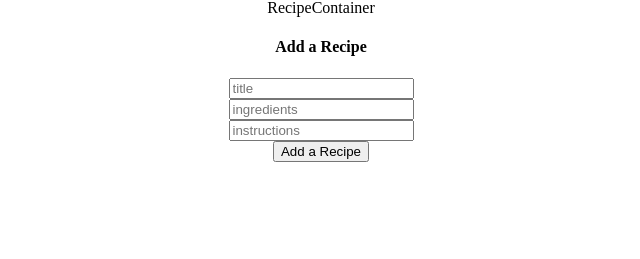
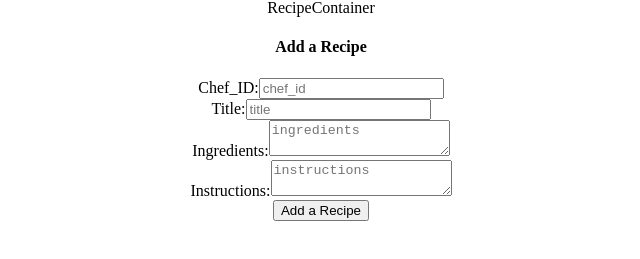
Before and after one commit to Uchoosecode/Share-Your-Recipe, a React (Create React App) app: page /recipes/new in a window 1280 px wide. Shown: the part 211-470 px from the top of the page, without its empty margins (319-959 px from the left). Built offline with nearby package versions, Linux system fonts and the light colour scheme; no server answers.

Commit message:
added constructor, super and binded events

```diff
--- a/src/component/NewChef.js
+++ b/src/component/NewChef.js
@@ -8,9 +8,14 @@ const initialState = {
 }
 
 export class NewChef extends Component {
+    constructor(props) {
+        super(props);
 
-    state = {
-       initialState
+        this.state = {
+            initialState
+        }
+        this.handleChange = this.handleChange.bind(this);
+        this.handleSubmit = this.handleSubmit.bind(this);
     }
 
     handleChange = (e) => {
@@ -25,7 +30,8 @@ export class NewChef extends Component {
     handleSubmit = (e) => {
         e.preventDefault();
 
-        this.props.createChef(this.state)
+        this.props.createChef(this.state, this.props.history)
+        this.props.history.push("/chefs")
         this.resetForm();
     }
 
@@ -33,18 +39,18 @@ export class NewChef extends Component {
         return (
             <div className="NewChef">
                 <h4>Create a Chef</h4>
-                    <form className="chef-form" onSubmit={this.handleSubmit}>
+                    <form className="chef-form" onSubmit={event => this.handleSubmit(event)}>
                         <input
                             name="name"
                             placeholder="name"
-                            onChange={this.handleChange}
+                            onChange={event => this.handleChange(event)}
                             value={this.state.name} /><br/>
 
                         <br></br><textarea
                             name="bio"
                             placeholder="bio"
                             type="text"
-                            onChange={this.handleChange}
+                            onChange={event => this.handleChange(event)}
                             value={this.state.bio} /><br/>
 
                         <input type="submit" value="Create Chef" />
--- a/src/component/NewRecipe.js
+++ b/src/component/NewRecipe.js
@@ -10,50 +10,79 @@ const initialState = {
 }
 
 class NewRecipe extends Component {
+    constructor(props) {
+        super(props);
 
-    state = {
-        initialState
+        this.state = {
+            initialState
+        };
+
+        this.handleChange = this.handleChange.bind(this);
+        this.handleSubmit = this.handleSubmit.bind(this);
     }
 
-    handleChange = e => {
+    resetForm = () => {
+        this.setState(this.state)
+    }
+
+    handleChange = (e) => {
         this.setState({
             [e.target.name]: e.target.value})
     }
 
-    handleSubmit = e => {
+    handleSubmit = (e) => {
         e.preventDefault();
+        this.props.createRecipe(this.state, this.props.history)
+        this.props.history.push("/recipes")
+        this.resetForm();
 
-        this.props.createRecipe(this.state, this.props.history)
-        .then(res => {
-            if (!res.error) {
-                this.resetForm()
-                this.props.history.push("/recipes")
-            }
-        })
     }
 
     render() {
         return (
             <div className="NewRecipe">
                 <h4>Add a Recipe</h4>
-                    <form onSubmit={this.handleSubmit}>
+                    <form onSubmit={event => this.handleSubmit(event)}>
+
+                        <label>
+                           Chef_ID:
                         <input
+                            className="input"
+                            name="chef_id"
+                            placeholder="chef_id"
+                            onChange={event => this.handleChange(event)}
+                            value={this.state.chef_id} />
+                        </label><br/>
+
+                        <label>
+                            Title:
+                        <input
+                            className="input"
                             name="title"
                             placeholder="title"
-                            onChange={this.handleChange}
-                            value={this.state.title} /><br/>
+                            onChange={event => this.handleChange(event)}
+                            value={this.state.title} />
+                        </label><br/>
 
-                        <input
+                        <label>
+                            Ingredients:
+                        <textarea
+                            className="input"
                             name="ingredients"
                             placeholder="ingredients"
-                            onChange={this.handleChange}
-                            value={this.state.ingredients} /><br/>
+                            onChange={event => this.handleChange(event)}
+                            value={this.state.ingredients} />
+                        </label><br/>
 
-                        <input
+                        <label>
+                            Instructions:
+                        <textarea
+                            className="input"
                             name="instructions"
                             placeholder="instructions"
-                            onChange={this.handleChange}
-                            value={this.state.instructions} /><br/>
+                            onChange={event => this.handleChange(event)}
+                            value={this.state.instructions} />
+                        </label><br/>
 
                         <input type="submit" value="Add a Recipe" />
                     </form>
```
